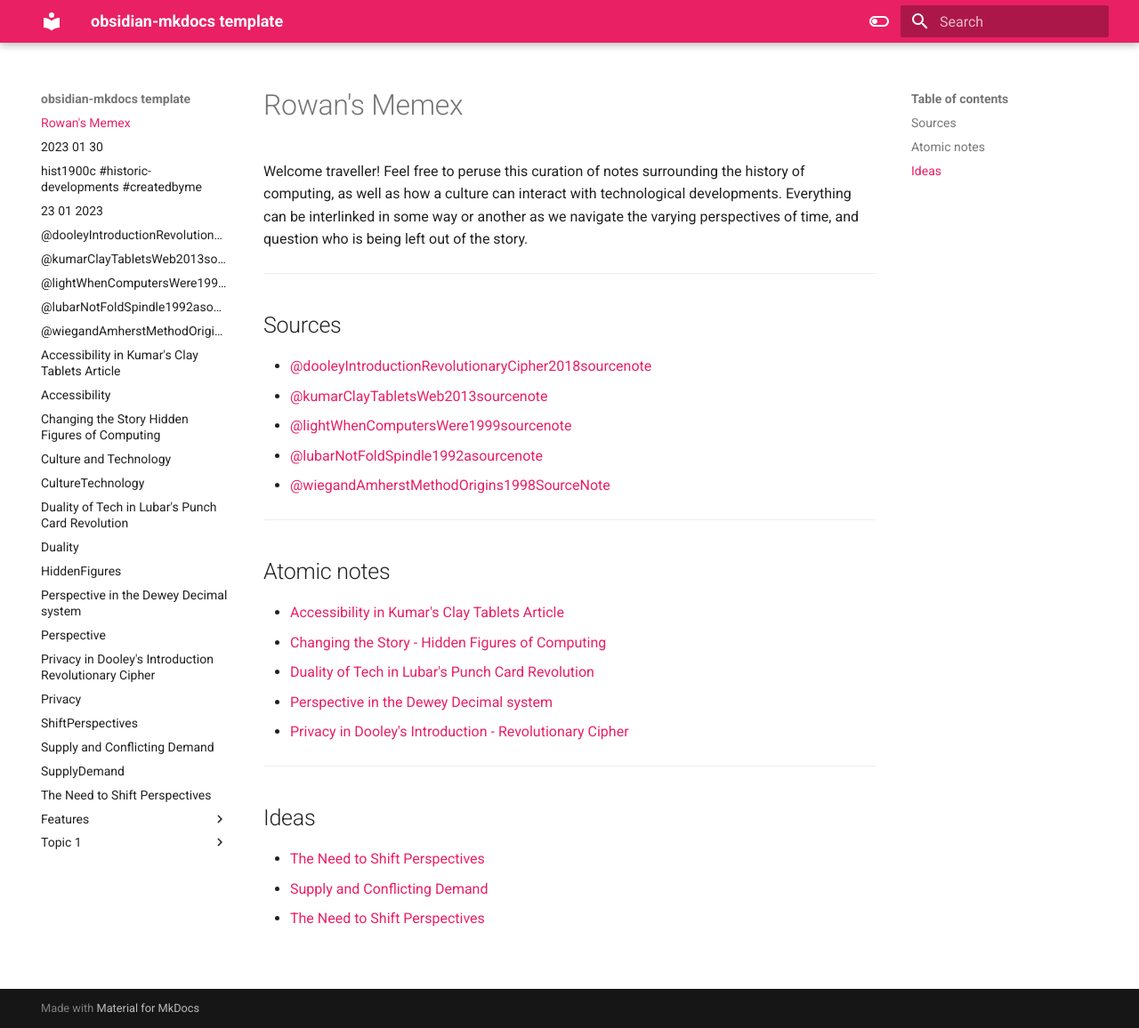
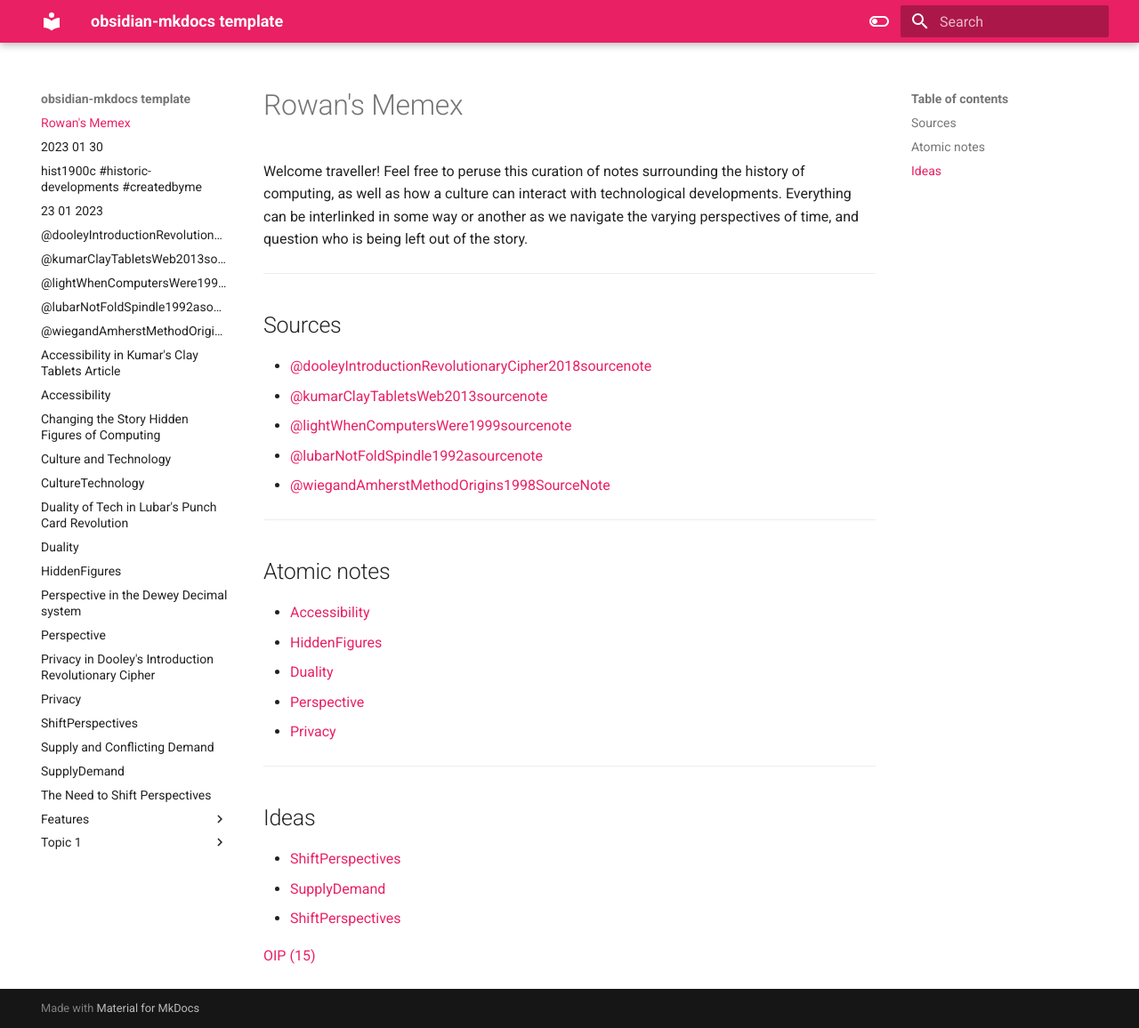
Before and after one commit to rowanegg/thememexofegg, an MkDocs documentation site: the page built from docs/index.md, in a window 1280 px wide and 1156 px high. Shown: the whole window at 89% size. Built offline with MkDocs 1.6.1 and Material for MkDocs 9.7.7, drawn with Linux system fonts in a browser that asks for light colours.

Commit message:
Add files via upload

```diff
--- a/docs/index.md
+++ b/docs/index.md
@@ -15,15 +15,18 @@ Welcome traveller! Feel free to peruse this curation of notes surrounding the hi
 ---
 ## Atomic notes
 
-- [Accessibility in Kumar's Clay Tablets Article](Accessibility%20in%20Kumar's%20Clay%20Tablets%20Article.md)
-- [Changing the Story - Hidden Figures of Computing](Changing%20the%20Story%20-%20Hidden%20Figures%20of%20Computing.md)
-- [Duality of Tech in Lubar's Punch Card Revolution](Duality%20of%20Tech%20in%20Lubar's%20Punch%20Card%20Revolution.md)
-- [Perspective in the Dewey Decimal system](Perspective%20in%20the%20Dewey%20Decimal%20system.md)
-- [Privacy in Dooley's Introduction - Revolutionary Cipher](Privacy%20in%20Dooley's%20Introduction%20-%20Revolutionary%20Cipher.md)
+- [Accessibility](Accessibility.md)
+- [HiddenFigures](HiddenFigures.md)
+- [Duality](Duality.md)
+- [Perspective](Perspective.md)
+- [Privacy](Privacy.md)
 
 ---
 ## Ideas
 
-- [The Need to Shift Perspectives](The%20Need%20to%20Shift%20Perspectives.md)
-- [Supply and Conflicting Demand](Supply%20and%20Conflicting%20Demand.md)
-- [The Need to Shift Perspectives](The%20Need%20to%20Shift%20Perspectives.md)
+- [ShiftPerspectives](ShiftPerspectives.md)
+- [SupplyDemand](SupplyDemand.md)
+- [ShiftPerspectives](ShiftPerspectives.md)
+
+
+[OIP (15)](OIP%20(15).jpg)
```
